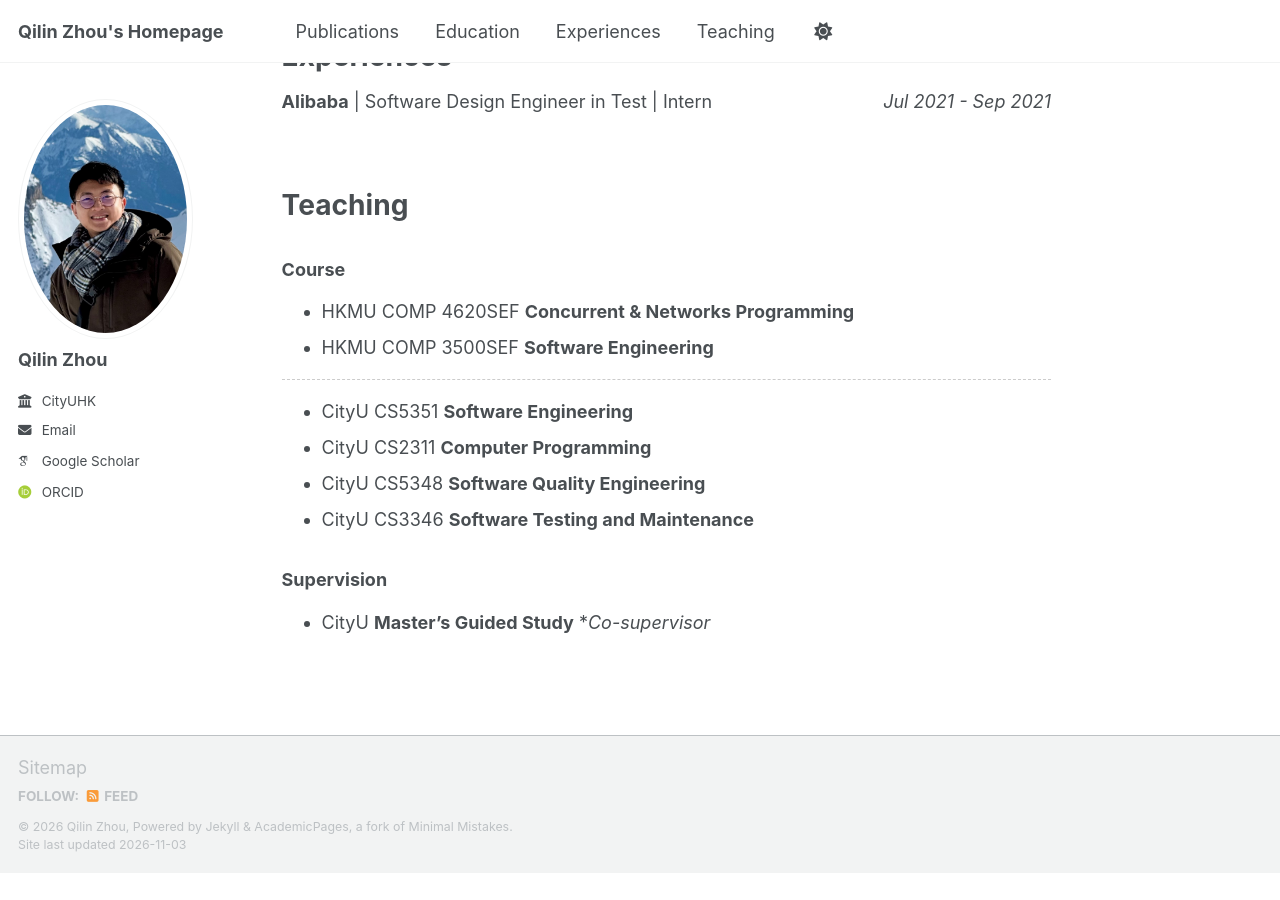
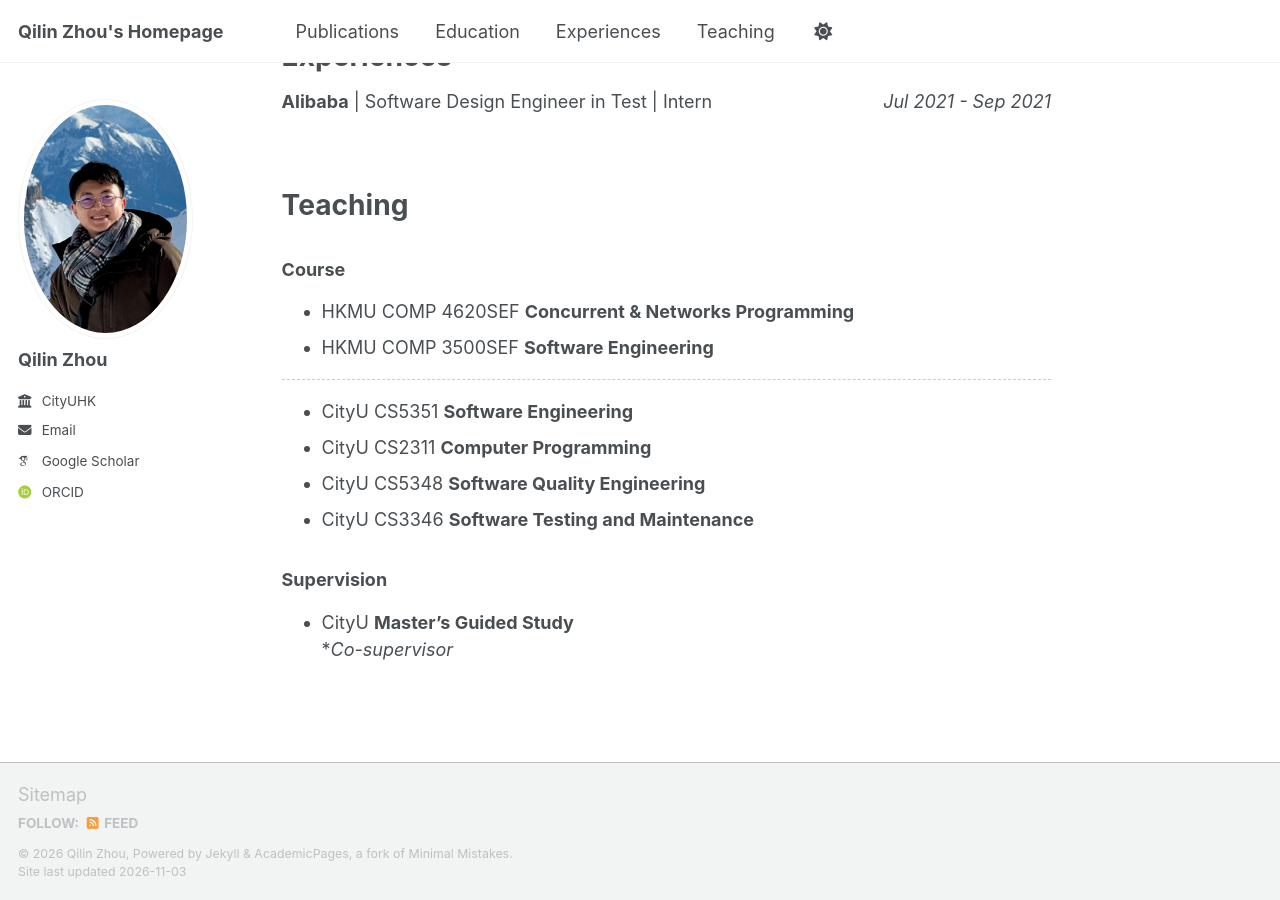
Before and after one commit to qilin-zhou/qilin-zhou.github.io, a Jekyll site: the page built from _pages/about.md, in a window 1280 px wide and 900 px high, scrolled down 2091 px. Built offline with Jekyll 4.4.1, drawn with Linux system fonts in a browser that asks for light colours; some web fonts are replaced; a script bundle is joined from its source files by our own code; library files that are not in the unit come from our copies; before the commit the page ends 2964 px from its top, so only the background shows below that.

```diff
--- a/_pages/about.md
+++ b/_pages/about.md
@@ -87,5 +87,5 @@ Teaching
 - CityU CS3346 **Software Testing and Maintenance**
 
 ### Supervision
-- CityU **Master's Guided Study**
+- CityU **Master's Guided Study**<br>
     *<i>Co-supervisor</i>
```
